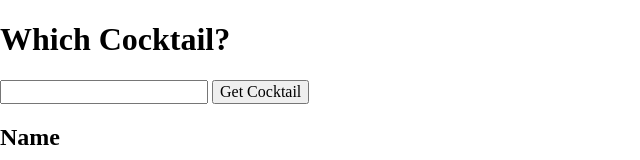
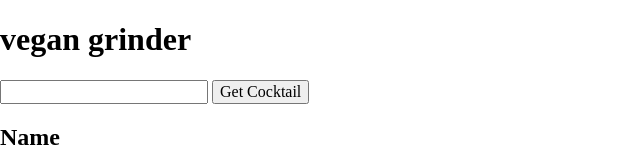
Before and after one commit to dustinhaysu/NOFX-tony, a plain HTML site: page kitty-is-metal/index.html in a window 1280 px wide. Shown: the top 160 px of the page, without its empty margins (0-640 px from the left). Drawn offline with Linux system fonts and the light colour scheme.

Commit message:
vegan grinder

```diff
--- a/kitty-is-metal/index.html
+++ b/kitty-is-metal/index.html
@@ -13,7 +13,7 @@
 	</head>
 	<body>
 
-		<h1>Which Cocktail?</h1>
+		<h1>vegan grinder</h1>
 		<input type="text" name="" value="">
 		<button type="button" name="button">Get Cocktail</button>
 
```
